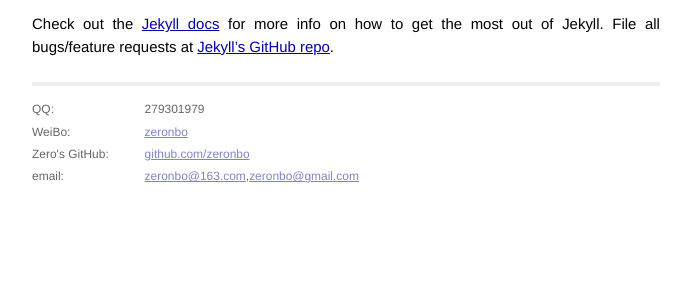
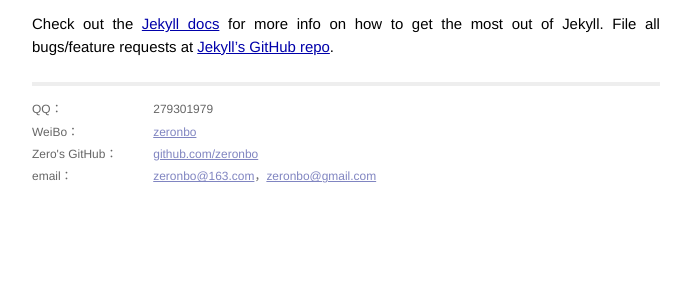
Before and after one commit to zeronbo/zeronbo.github.com, a Jekyll site: the page built from _posts/2013-08-12-welcome-to-jekyll.markdown, in a window 1280 px wide. Shown: the part 411-705 px from the top of the page, without its empty margins (294-985 px from the left). Built offline with Jekyll 4.4.1, drawn with Linux system fonts in a browser that asks for light colours; Markdown is read by kramdown in place of the engine named in the settings; some of the changed lines change nothing that is shown.

Commit message:
修改default模板的显示

```diff
--- a/_layouts/default.html
+++ b/_layouts/default.html
@@ -27,10 +27,10 @@
             <div class="footer">
               <div class="contact">
                 <p>
-                  QQ:<br/>
-                  WeiBo:<br />
-                  Zero's GitHub:<br />
-                  email:
+                  QQ：<br/>
+                  WeiBo：<br />
+                  Zero's GitHub：<br />
+                  email：
                 </p>
               </div>
               <div class="contact">
@@ -38,7 +38,7 @@
                   279301979<br/>
                   <a href="http://weibo.com/nb2008">zeronbo</a><br />
                   <a href="http://github.com/zeronbo">github.com/zeronbo</a><br />
-                  <a href="http://mail.163.com/">zeronbo@163.com</a>,<a href="https://mail.google.com/">zeronbo@gmail.com</a><br />
+                  <a href="http://mail.163.com/">zeronbo@163.com</a>，<a href="https://mail.google.com/">zeronbo@gmail.com</a><br />
                 </p>
               </div>
             </div>
```
